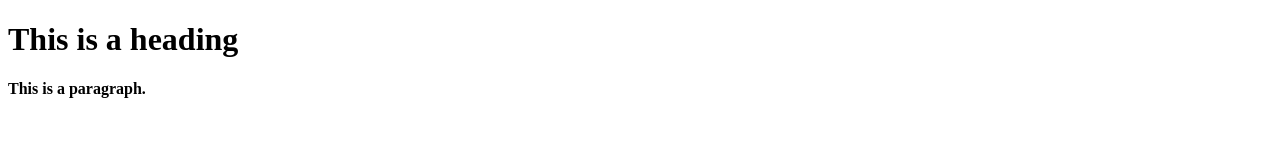
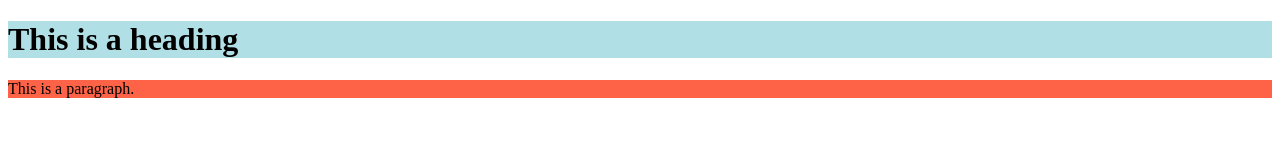
Before and after one commit to SasanHaise/newbrach, a plain HTML site: page index.html in a window 1280 px wide. Drawn offline with Linux system fonts and the light colour scheme.

Commit message:
tulisan color
color

```diff
--- a/index.html
+++ b/index.html
@@ -1,12 +1,9 @@
 <!DOCTYPE html>
 <html>
-<head>
-<title>Page Title</title>
-</head>
 <body>
 
-<h1>This is a heading</h1>
-<b>This is a paragraph.</b>
+<h1 style="background-color:powderblue;">This is a heading</h1>
+<p style="background-color:tomato;">This is a paragraph.</p>
 
 </body>
 </html>
```
